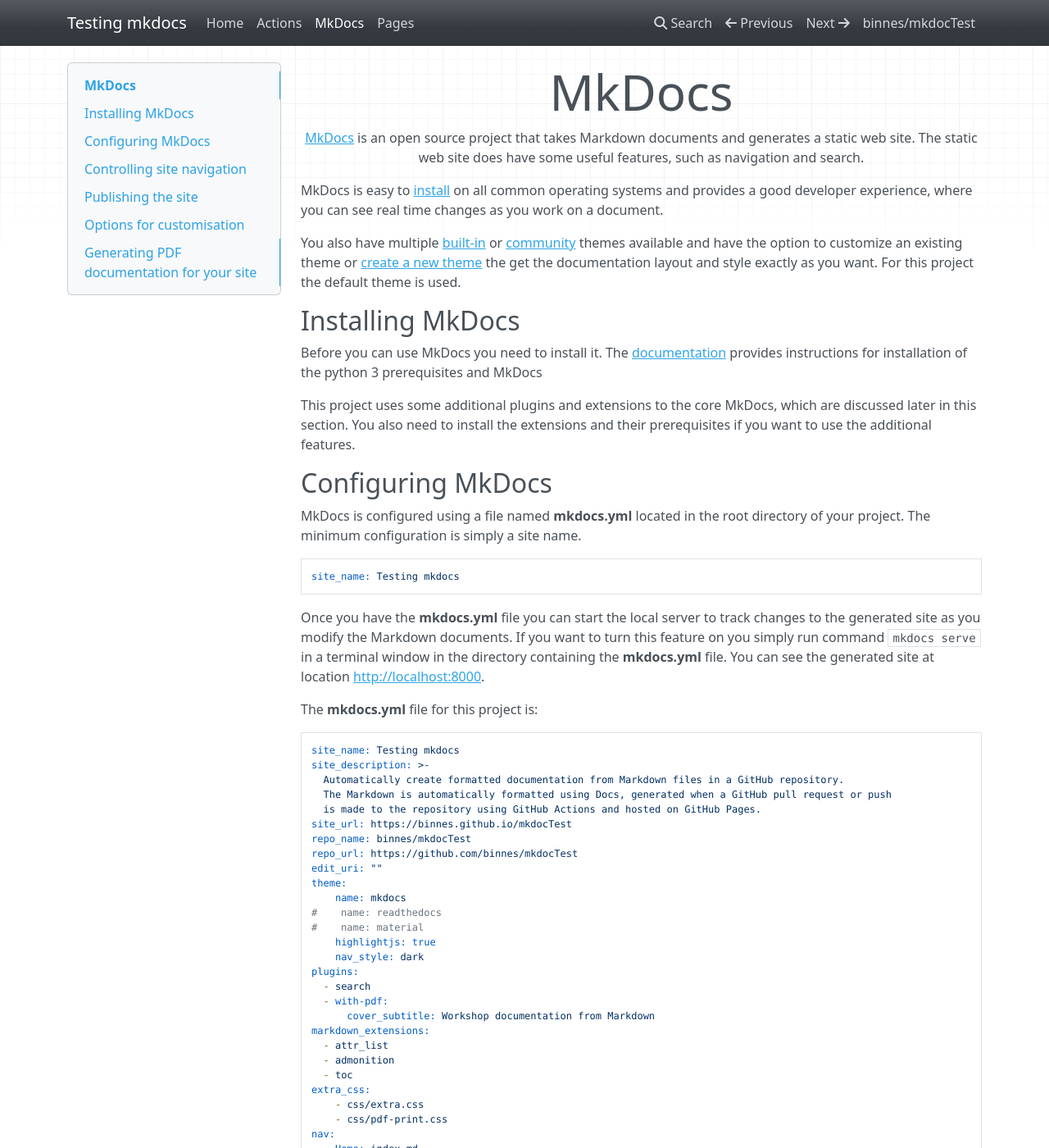
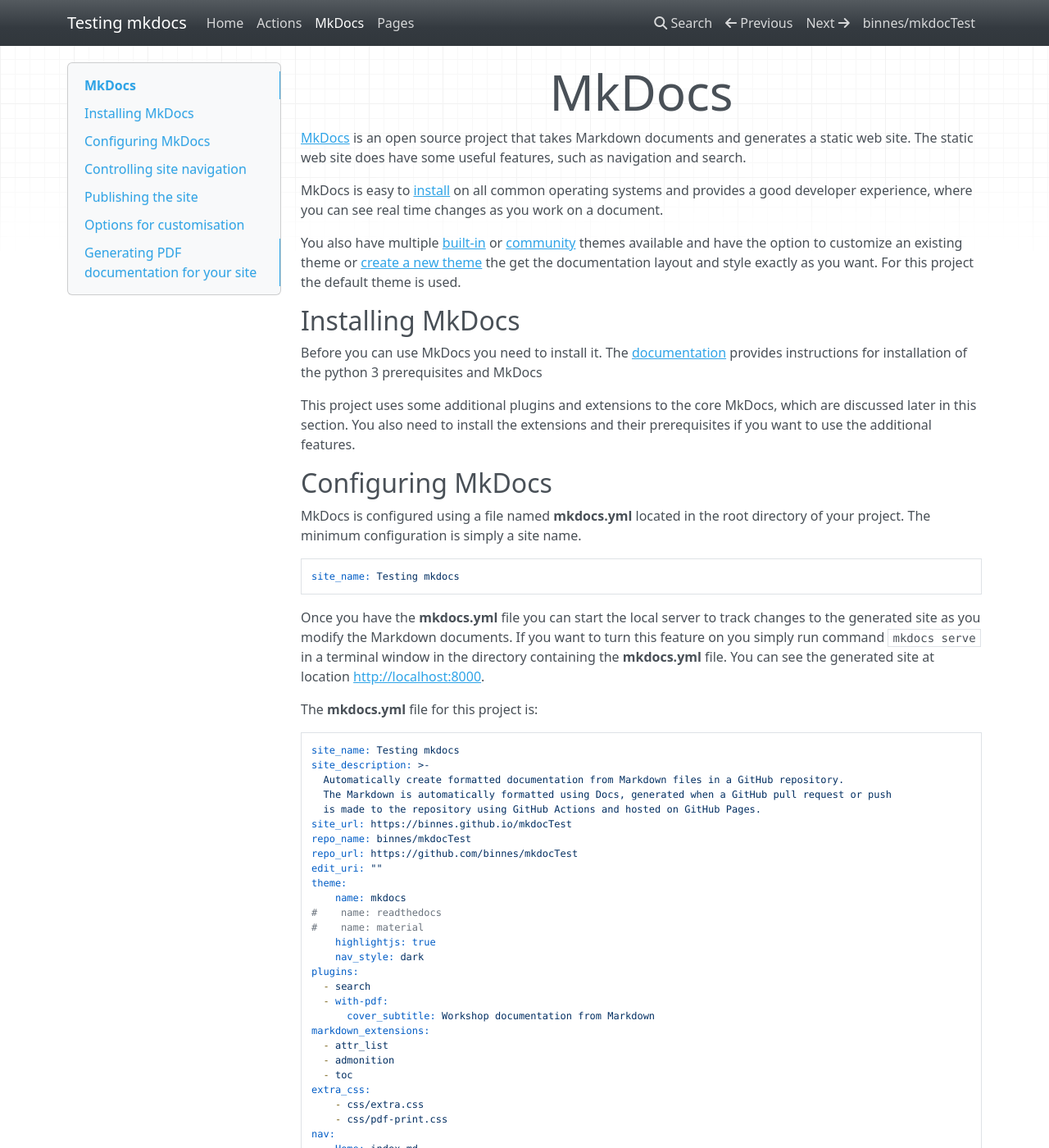
Before and after one commit to binnes/mkdocTest, an MkDocs documentation site: the page built from docs/MkDocs.md, in a window 1280 px wide and 1400 px high. Shown: the whole window at 82% size. Built offline with MkDocs 1.6.1, drawn with Linux system fonts in a browser that asks for light colours; nearby versions of some CDN libraries.

Commit message:
formatting improvements

```diff
--- a/docs/css/extra.css
+++ b/docs/css/extra.css
@@ -2,14 +2,6 @@ div.col-md-9 h1:first-of-type {
   text-align: center;
   font-size: 60px;
   font-weight: 300;
-}
-
-div.col-md-9>p:first-of-type {
-  text-align: center;
-}
-
-div.col-md-9 p.admonition-title:first-of-type {
-  text-align: left;
 }
 
 div.col-md-9 h1:first-of-type .headerlink {
--- a/mkdocs.yml
+++ b/mkdocs.yml
@@ -4,6 +4,7 @@ site_description: >-
   The Markdown is automatically formatted using Docs, generated when a GitHub pull request or push
   is made to the repository using GitHub Actions and hosted on GitHub Pages.
 site_url: https://binnes.github.io/mkdocTest
+site_author: Brian Innes
 repo_name: binnes/mkdocTest
 repo_url: https://github.com/binnes/mkdocTest
 edit_uri: ""
```
